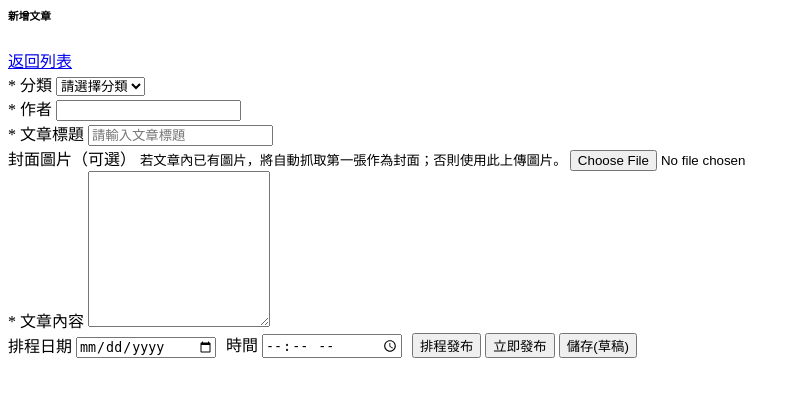
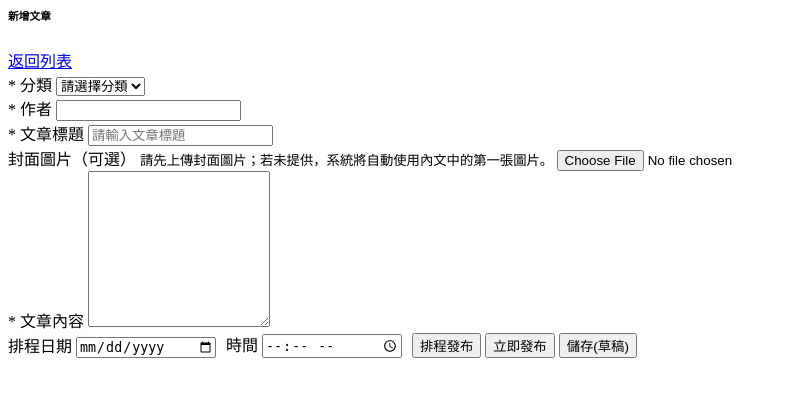
Before and after one commit to s8140156/news_xinzhu, a PHP site: page /form.php in a window 1280 px wide. Shown: the top 397 px of the page, without its empty margins (0-800 px from the left). Run offline with PHP 8.4, Linux system fonts and the light colour scheme; data that the repository does not hold is empty; some libraries are stand-ins or nearby versions.

Commit message:
fix(backend/form):修正上傳封面文字增加使用者易讀

```diff
--- a/app/views/backend/articles/form.php
+++ b/app/views/backend/articles/form.php
@@ -43,7 +43,7 @@
                         <div class="form-group">
                             <label for="image" class="form-label">封面圖片（可選）</label>
                             <small class="form-text text-muted">
-                                若文章內已有圖片，將自動抓取第一張作為封面；否則使用此上傳圖片。
+                                請先上傳封面圖片；若未提供，系統將自動使用內文中的第一張圖片。
                             </small>
                             <input type="file" class="form-control mb-2" id="image" name="cover_image" value=""accept="image/*">
                             <?php if (!empty($article['cover_image'])): ?>
```
